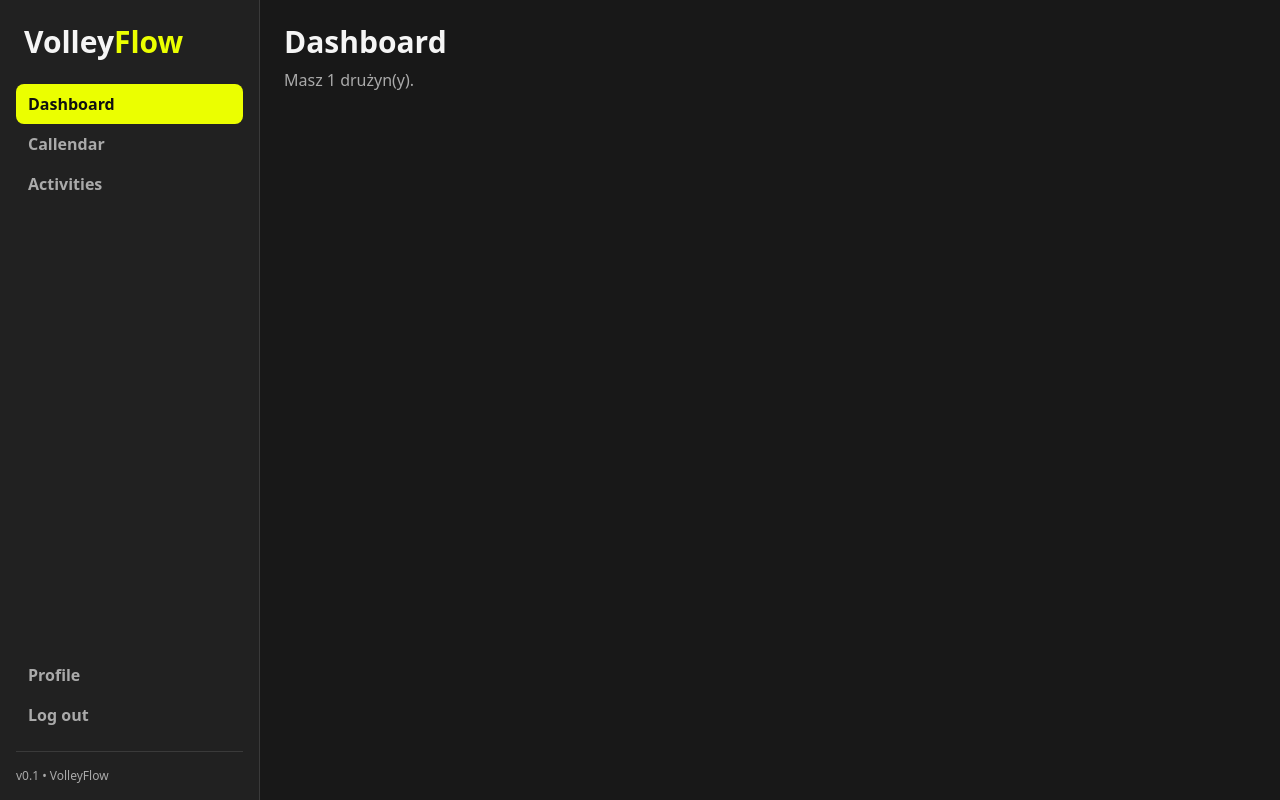
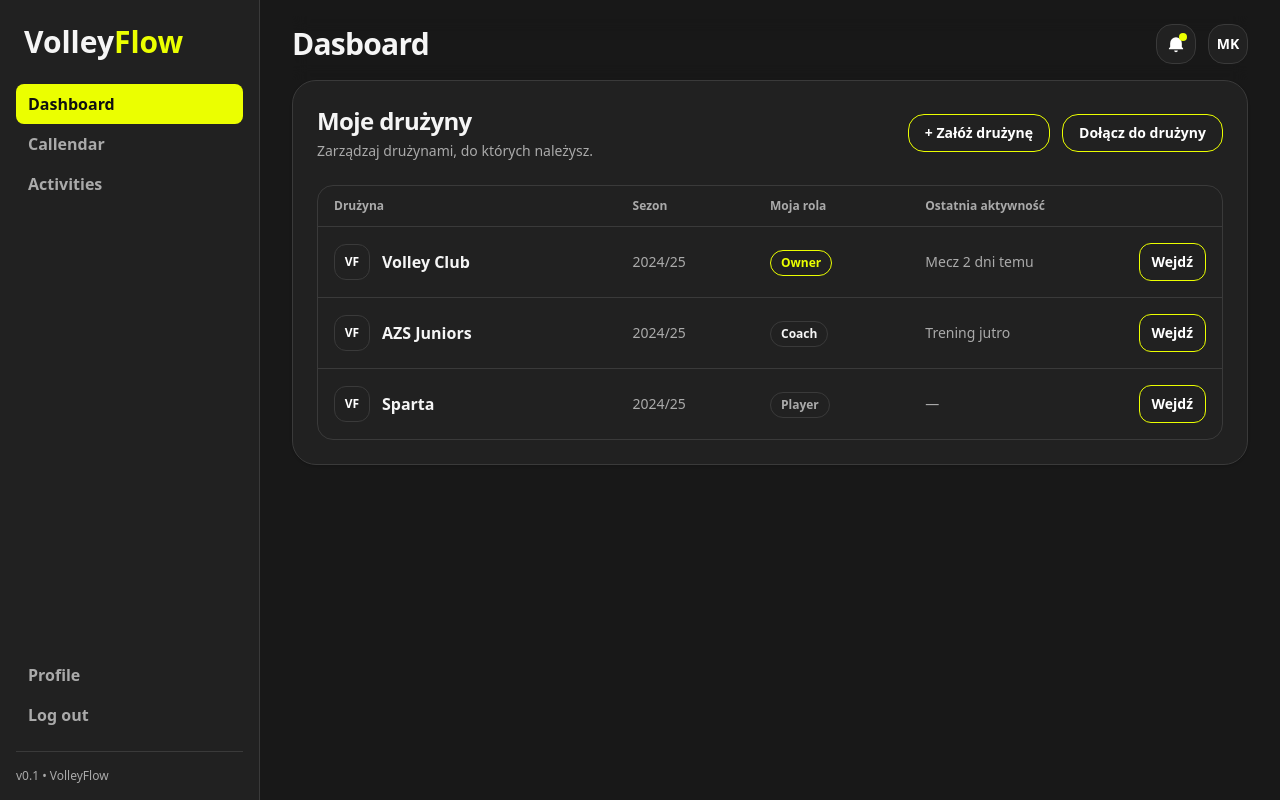
Before and after one commit to MaciejKasza/VolleyFox, a React (Vite) app: page /auth/login in a window 1280 px wide. Both pictures are taken after a click on the button "Log in". Built offline with nearby package versions, Linux system fonts and the light colour scheme.

Commit message:
feat: page header, teams list

```diff
--- /dev/null
+++ b/src/components/pageHeader/Header.tsx
@@ -0,0 +1,61 @@
+type Props = {
+  title: string;
+};
+
+function BellIcon() {
+  return (
+    <svg viewBox="0 0 24 24" className="h-5 w-5">
+      <path
+        d="M12 22a2.2 2.2 0 0 0 2.2-2.2H9.8A2.2 2.2 0 0 0 12 22Zm7-6.5V11a7 7 0 1 0-14 0v4.5L3.5 17v1.2h17V17L19 15.5Z"
+        fill="currentColor"
+      />
+    </svg>
+  );
+}
+
+export default function Header({ title }: Props) {
+  return (
+    <div className="sticky top-0 z-20 bg-bg/80 backdrop-blur">
+      <div className="mx-auto flex max-w-12xl items-center justify-between pt-2 pb-4">
+        {/* Left: where you are */}
+        <div>
+          <div className="text-3xl font-extrabold tracking-tight text-fg">
+            {title}
+          </div>
+        </div>
+
+        {/* Right: notifications + avatar */}
+        <div className="flex items-center gap-3">
+          <button
+            type="button"
+            className={[
+              "relative grid h-10 w-10 place-items-center rounded-2xl transition",
+              "border border-border bg-surface text-white",
+              "hover:border-[rgb(var(--accent))]",
+              "cursor-pointer focus:outline-none",
+            ].join(" ")}
+            aria-label="Notifications"
+          >
+            <BellIcon />
+            {/* badge (opcjonalnie) */}
+            <span className="absolute right-2 top-2 h-2 w-2 rounded-full bg-[rgb(var(--accent))]" />
+          </button>
+
+          <button
+            type="button"
+            className={[
+              "grid h-10 w-10 place-items-center overflow-hidden rounded-2xl transition",
+              "border border-border bg-surface text-white",
+              "hover:border-[rgb(var(--accent))]",
+              "cursor-pointer focus:outline-none",
+            ].join(" ")}
+            aria-label="Profile"
+          >
+            {/* Placeholder avatar (zamienisz na <img />) */}
+            <span className="text-sm font-bold">MK</span>
+          </button>
+        </div>
+      </div>
+    </div>
+  );
+}
--- /dev/null
+++ b/src/components/teams/TeamsList.tsx
@@ -0,0 +1,154 @@
+type TeamRole = "Owner" | "Coach" | "Player";
+
+export type TeamRow = {
+  id: string;
+  name: string;
+  season: string;
+  role: TeamRole;
+  lastActivity: string;
+};
+
+type Props = {
+  teams: TeamRow[];
+  onCreateTeam: () => void;
+  onJoinTeam: () => void;
+  onOpenTeam: (teamId: string) => void;
+};
+
+function RoleBadge({ role }: { role: TeamRole }) {
+  const base =
+    "inline-flex items-center rounded-full border px-2.5 py-1 text-xs font-semibold";
+
+  // delikatne zróżnicowanie (bez nowych kolorów — zostajemy w Twoim theme)
+  const styles =
+    role === "Owner"
+      ? "border-[rgb(var(--accent))] text-[rgb(var(--accent))]"
+      : role === "Coach"
+        ? "border-border text-fg"
+        : "border-border text-muted";
+
+  return <span className={`${base} ${styles}`}>{role}</span>;
+}
+
+function TeamIcon() {
+  // placeholder "logo" – można podmienić na <img />
+  return (
+    <div className="grid h-9 w-9 place-items-center rounded-xl border border-border bg-bg/50 text-white">
+      <span className="text-xs font-bold">VF</span>
+    </div>
+  );
+}
+
+export default function TeamsList({
+  teams,
+  onCreateTeam,
+  onJoinTeam,
+  onOpenTeam,
+}: Props) {
+  return (
+    <section className="rounded-3xl border border-border bg-surface p-6 shadow">
+      {/* Header */}
+      <div className="flex flex-col gap-4 sm:flex-row sm:items-center sm:justify-between">
+        <div>
+          <h2 className="text-2xl font-extrabold tracking-tight text-fg">
+            Moje drużyny
+          </h2>
+          <p className="mt-1 text-sm text-muted">
+            Zarządzaj drużynami, do których należysz.
+          </p>
+        </div>
+
+        <div className="flex gap-3">
+          <button
+            type="button"
+            onClick={onCreateTeam}
+            className={[
+              "rounded-2xl px-4 py-2 text-sm font-semibold transition",
+              "cursor-pointer focus:outline-none whitespace-nowrap",
+              "border border-[rgb(var(--accent))] bg-transparent text-white",
+              "hover:bg-[rgb(var(--accent))] hover:text-[rgb(var(--accent-fg))]",
+              "active:opacity-85",
+            ].join(" ")}
+          >
+            + Załóż drużynę
+          </button>
+
+          <button
+            type="button"
+            onClick={onJoinTeam}
+            className={[
+              "rounded-2xl px-4 py-2 text-sm font-semibold transition",
+              "cursor-pointer focus:outline-none whitespace-nowrap",
+              "border border-[rgb(var(--accent))] bg-transparent text-white",
+              "hover:bg-[rgb(var(--accent))] hover:text-[rgb(var(--accent-fg))]",
+              "active:opacity-85",
+            ].join(" ")}
+          >
+            Dołącz do drużyny
+          </button>
+        </div>
+      </div>
+
+      {/* Table */}
+      <div className="mt-6 overflow-hidden rounded-2xl border border-border divide-y divide-[rgb(var(--border))]">
+        {/* header row */}
+        <div className="grid grid-cols-[1.6fr_0.7fr_0.8fr_1fr_0.5fr] gap-3 bg-bg/40 px-4 py-3 text-xs font-semibold text-muted">
+          <div>Drużyna</div>
+          <div>Sezon</div>
+          <div>Moja rola</div>
+          <div>Ostatnia aktywność</div>
+          <div className="text-right"> </div>
+        </div>
+
+        {/* body */}
+        <div className="divide-y divide-[rgb(var(--border))]">
+          {teams.map((t) => (
+            <div
+              key={t.id}
+              className="grid grid-cols-[1.6fr_0.7fr_0.8fr_1fr_0.5fr] gap-3 px-4 py-4"
+            >
+              <div className="flex items-center gap-3 min-w-0">
+                <TeamIcon />
+                <div className="min-w-0">
+                  <div className="truncate font-bold text-fg">{t.name}</div>
+                </div>
+              </div>
+
+              <div className="text-sm text-muted self-center">{t.season}</div>
+
+              <div className="self-center">
+                <RoleBadge role={t.role} />
+              </div>
+
+              <div className="text-sm text-muted self-center">
+                {t.lastActivity}
+              </div>
+
+              <div className="self-center text-right">
+                <button
+                  type="button"
+                  onClick={() => onOpenTeam(t.id)}
+                  className={[
+                    "rounded-xl px-3 py-2 text-sm font-semibold transition",
+                    "cursor-pointer focus:outline-none whitespace-nowrap",
+                    "border border-[rgb(var(--accent))] bg-transparent text-white",
+                    "hover:bg-[rgb(var(--accent))] hover:text-[rgb(var(--accent-fg))]",
+                    "active:opacity-85",
+                  ].join(" ")}
+                >
+                  Wejdź
+                </button>
+              </div>
+            </div>
+          ))}
+
+          {teams.length === 0 && (
+            <div className="px-4 py-10 text-center text-sm text-muted">
+              Nie masz jeszcze żadnych drużyn.
+            </div>
+          )}
+        </div>
+      </div>
+    </section>
+  );
+}
--- a/src/layouts/AppLayout.tsx
+++ b/src/layouts/AppLayout.tsx
@@ -84,7 +84,7 @@ export default function AppLayout() {
 
         {/* CONTENT (scrolls) */}
         <main className="min-w-0 overflow-y-auto">
-          <div className="p-6">
+          <div className="py-4 px-8">
             <Outlet />
           </div>
         </main>
--- a/src/pages/app/Dashboard.tsx
+++ b/src/pages/app/Dashboard.tsx
@@ -1,4 +1,7 @@
 import OnboardingChoice from "../../components/OnboardingChoice/OnboardingChoice";
+import Header from "../../components/pageHeader/Header";
+import type { TeamRow } from "../../components/teams/TeamsList";
+import TeamsList from "../../components/teams/TeamsList";
 
 type Team = {
   id: string;
@@ -7,7 +10,29 @@ type Team = {
 
 export default function Dashboard() {
   // na razie nic nie wiemy o drużynach:
-  const teams: Team[] = [{ id: "1", name: "dupa" }];
+  const teams: TeamRow[] = [
+    {
+      id: "1",
+      name: "Volley Club",
+      season: "2024/25",
+      role: "Owner",
+      lastActivity: "Mecz 2 dni temu",
+    },
+    {
+      id: "2",
+      name: "AZS Juniors",
+      season: "2024/25",
+      role: "Coach",
+      lastActivity: "Trening jutro",
+    },
+    {
+      id: "3",
+      name: "Sparta",
+      season: "2024/25",
+      role: "Player",
+      lastActivity: "—",
+    },
+  ];
 
   if (teams.length === 0) {
     return (
@@ -21,8 +46,13 @@ export default function Dashboard() {
 
   return (
     <div>
-      <h1 className="text-3xl font-extrabold">Dashboard</h1>
-      <p className="mt-2 text-muted">Masz {teams.length} drużyn(y).</p>
+      <Header title="Dasboard" />
+      <TeamsList
+        teams={teams}
+        onCreateTeam={() => console.log("create")}
+        onJoinTeam={() => console.log("join")}
+        onOpenTeam={(id) => console.log("open", id)}
+      />
     </div>
   );
 }
```
